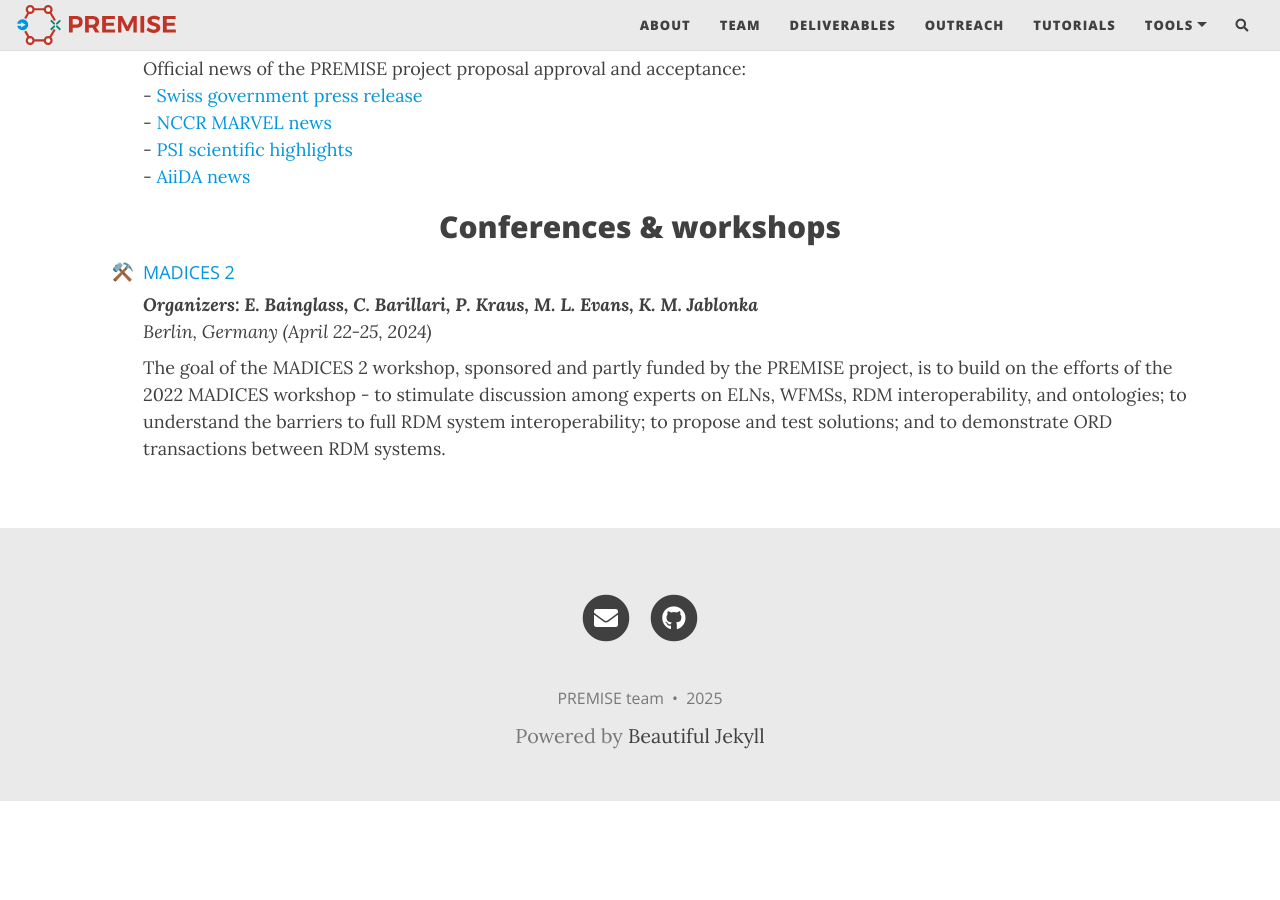
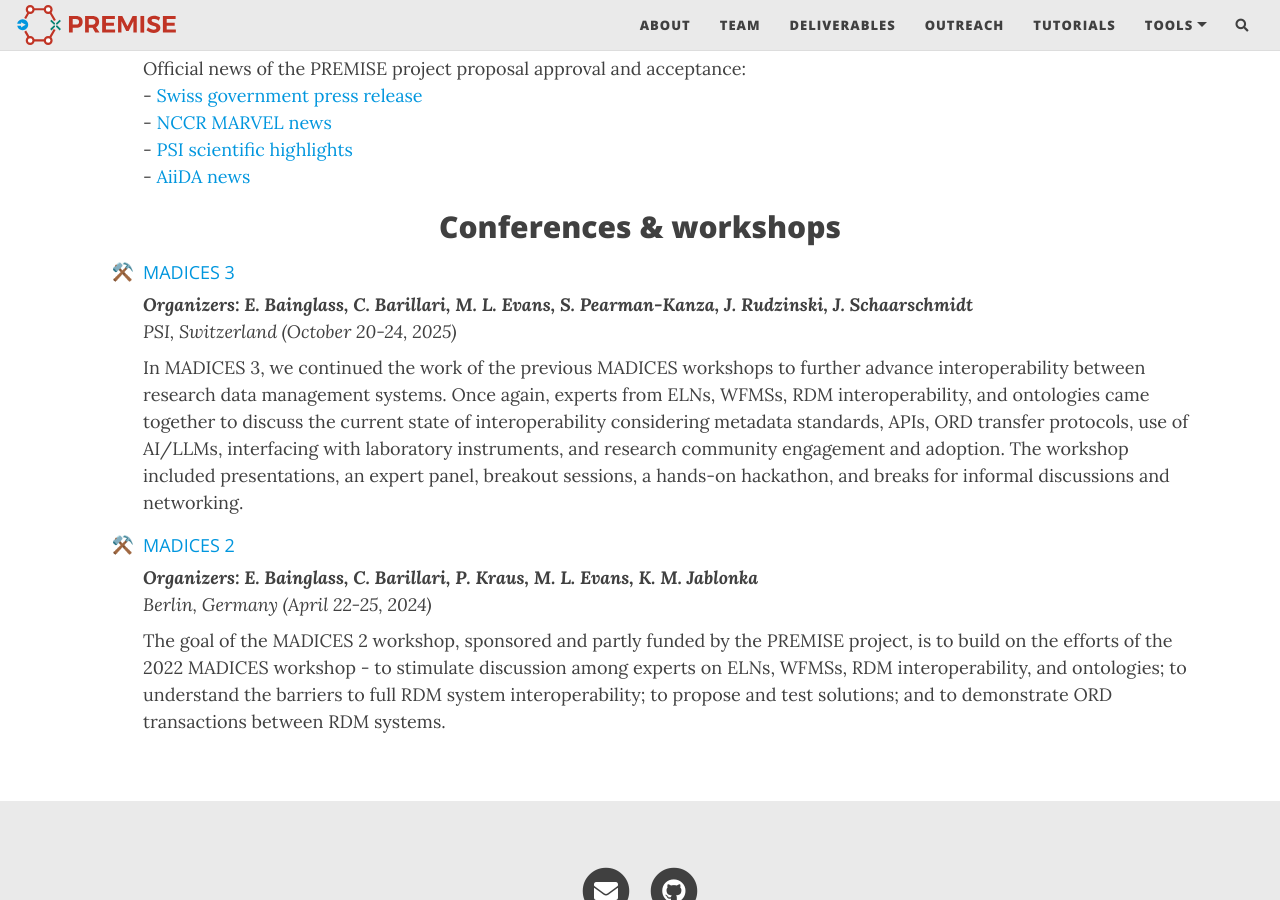
Before and after one commit to ord-premise/ord-premise.github.io, a Jekyll site: the page built from outreach.html, in a window 1280 px wide and 900 px high, scrolled down 6069 px. Built offline with Jekyll 4.4.1, drawn with Linux system fonts in a browser that asks for light colours; nearby versions of some CDN libraries; comment, search, counter and statistics services are not loaded; before the commit the page ends 6870 px from its top, so only the background shows below that.

Commit message:
Add MADICES 3 items

```diff
--- a/_data/outreach/events.yml
+++ b/_data/outreach/events.yml
@@ -1,5 +1,13 @@
+- title: "MADICES 3"
+  link: https://madices.github.io/docs/2025/
+  organizers: E. Bainglass, C. Barillari, M. L. Evans, S. Pearman-Kanza, J. Rudzinski, J. Schaarschmidt
+  location: PSI, Switzerland
+  date: October 20-24, 2025
+  description: |
+    In MADICES 3, we continued the work of the previous MADICES workshops to further advance interoperability between research data management systems. Once again, experts from ELNs, WFMSs, RDM interoperability, and ontologies came together to discuss the current state of interoperability considering metadata standards, APIs, ORD transfer protocols, use of AI/LLMs, interfacing with laboratory instruments, and research community engagement and adoption. The workshop included presentations, an expert panel, breakout sessions, a hands-on hackathon, and breaks for informal discussions and networking.
+
 - title: "MADICES 2"
-  link: https://madices.github.io/
+  link: https://madices.github.io/docs/2024/
   organizers: E. Bainglass, C. Barillari, P. Kraus, M. L. Evans, K. M. Jablonka
   location: Berlin, Germany
   date: April 22-25, 2024
--- /dev/null
+++ b/_posts/2025-10-25-madices-3-workshop.md
@@ -0,0 +1,34 @@
+---
+layout: post
+title: MADICES 3 workshop
+subtitle: October 20-24, 2025 in PSI, Switzerland
+tags: [meeting, outreach]
+comments: true
+author: Edan Bainglass
+---
+
+The MADICES 3 workshop was held on October 20-24, 2025 in PSI, Switzerland. As with previous workshops, the audience included experts from ELN and WFMS initiatives, and ontology knowledge base developers and administrators. MADICES 3 saw an expansion of representation in the workflow management systems (WFMS) space, as well as participation from experts in AI/LLM applications for data interoperability and laboratory instrument control.
+
+After a day of orientation including introductions, an expert panel, and selected talks, the remainder of the workshop was dedicated to breakout sessions on the various topics of interest (see below), conceptual alignment, development of concrete outcomes, and implementation time including a hands-on hackathon. The workshop ended with a summary session including presentations from each working group and a discussion of next steps, including continued engagement, collaboration, and dissemination of results, as well as plans for future MADICES workshops.
+
+## Working groups
+
+- [Common schemas for workflows](https://github.com/MADICES/MADICES-2025/discussions/21)
+- [Protocols and guidelines for semantic data exchange](https://github.com/MADICES/MADICES-2025/discussions/22)
+- [Automated semantic annotations](https://github.com/MADICES/MADICES-2025/discussions/23)
+- [AI/LLM-based tooling and best practices for semantic data pipelines](https://github.com/MADICES/MADICES-2025/discussions/24)
+- [Controlling instruments with FAIR software](https://github.com/MADICES/MADICES-2025/discussions/25)
+- [Community engagement on data interoperability](https://github.com/MADICES/MADICES-2025/discussions/26)
+- [Common interfaces for ORD exchange across RDM platforms](https://github.com/MADICES/MADICES-2025/discussions/27)
+
+## Highlights
+
+- The common workflow schemas group extended the [Python Workflow Definition (PWD) schema](https://pubs.rsc.org/en/content/articlelanding/2025/dd/d5dd00231a) to cover while loops, nested workflows, and output data. [Ongoing discussion](https://github.com/MADICES/MADICES-2025/discussions/33) aims to bring PWD into FINALES to integrate PWD workflows into MAPs.
+- Much [discussion](https://github.com/MADICES/MADICES-2025/discussions/22) took place regarding best practices for semantic data exchange, with a focus on bridging the knowledge gap and stress testing concepts on real-world use cases, including FINALES-MAPs interoperability and instrument-to-ELN data transfer. A summary report is in preparation.
+- [Discussion](https://github.com/MADICES/MADICES-2025/discussions/23) regarding the integration of Semantikon into the AiiDA WFMS to facilitate automatic semantic annotation of AiiDA workflows is ongoing.
+- The AI/LLM tooling group worked on developing LLM-based tools to assist in semantic annotation of datasets. Development of the [RDMage](https://github.com/MADICES/rdm-agent/) and [Herbert](https://github.com/MADICES/herbert) prototypes is ongoing.
+- The instrument control group developed [an example for an RO-Crate-based protocol for transferring datasets from laboratory instruments to ELNs](https://github.com/MADICES/MADICES-2025/discussions/25#discussioncomment-14755321). The group also stress tested the [RO-Crate Schema Plus](https://researchobjectschema.github.io/ro-crate-schema-web/) specification and highlighted areas of concern for further development.
+- Much [discussion](https://github.com/MADICES/MADICES-2025/discussions/4) took place regarding community engagement. A "Blueprint for community engagement to improve interoperability" draft is in preparation.
+- The ORD exchange group continued the work of MADICES 2 towards a platform-agnostic interoperability protocol for ORD transfer between RDM systems. The PREMISE D1.3 and D2.2 deliverables were considered as a core use case. An ongoing collaboration between the PREMISE and FINALES teams aims to leverage FINALES as a middleware for ORD exchange between ELNs and WFMSs, with a summary of the discussion provided [here](https://github.com/MADICES/MADICES-2025/discussions/27#discussioncomment-14770400).
+
+Discussion and research efforts will continue on the relevant repositories mentioned above.
```
